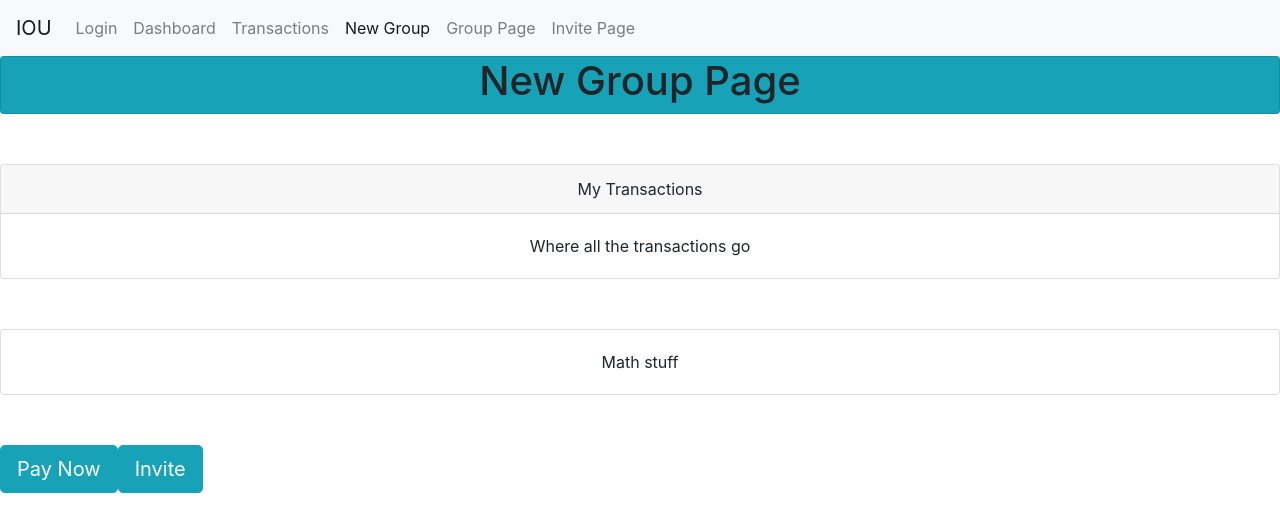
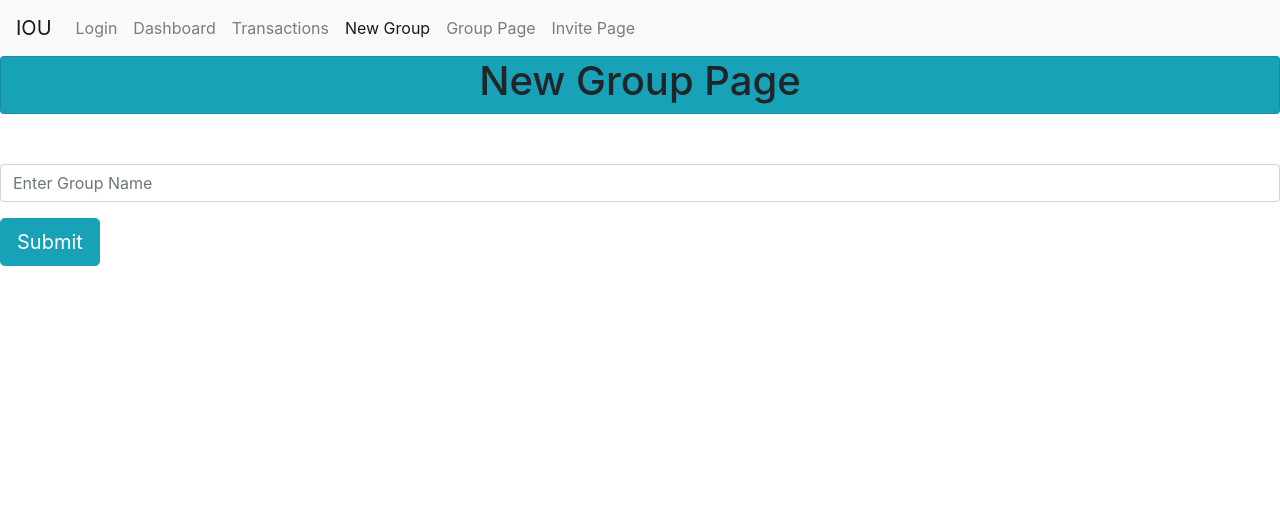
Before and after one commit to AubreyBennett/IOU, a React (Create React App) app in the folder client/: page /newgroup in a window 1280 px wide. Shown: the top 532 px of the page. Built offline with nearby package versions, Linux system fonts and the light colour scheme.

Commit message:
fixed newgroup page

```diff
--- a/client/src/pages/newgroup.js
+++ b/client/src/pages/newgroup.js
@@ -3,30 +3,18 @@ import React from 'react';
 function NewGroup() {
   return (
     <>
-      <div className="card bg-info" style={{ textAlign: "center", backgroundColor: "blue", marginBottom: "50px" }}>
+      <div className="card bg-info" style={{ textAlign: "center", marginBottom: "50px" }}>
+
+
         <h1>New Group Page</h1>
       </div>
-      <div class="card text-center" style={{ marginBottom: "50px"}}>
-        <div class="card-header">
-          My Transactions
-      </div>
-        <div class="card-body">
-          <p class="card-text">Where all the transactions go</p>
-        </div>
-      </div>
-      <div class="card text-center" style={{ marginBottom: "50px"}}>
-        <div class="card-body">
-          <p class="card-text">Math stuff</p>
-        </div>
+      <div className="input-group mb-3">
+        <input type="text" className="form-control" placeholder="Enter Group Name" aria-label="Enter Group Name" />
       </div>
       <button className="w-20 btn btn-lg btn-info" type="button" onClick={(e) => {
         e.preventDefault();
-        window.location.pathname = '/transaction';
-      }} id="button-addon2">Pay Now</button>
-      <button className="w-20 btn btn-lg btn-info" type="button" onClick={(e) => {
-        e.preventDefault();
-        window.location.pathname = '/invitepage';
-      }} id="button-addon2">Invite</button>
+        window.location.pathname = '/grouppage';
+      }} id="button-addon2">Submit</button>
     </>
   );
 }
```
